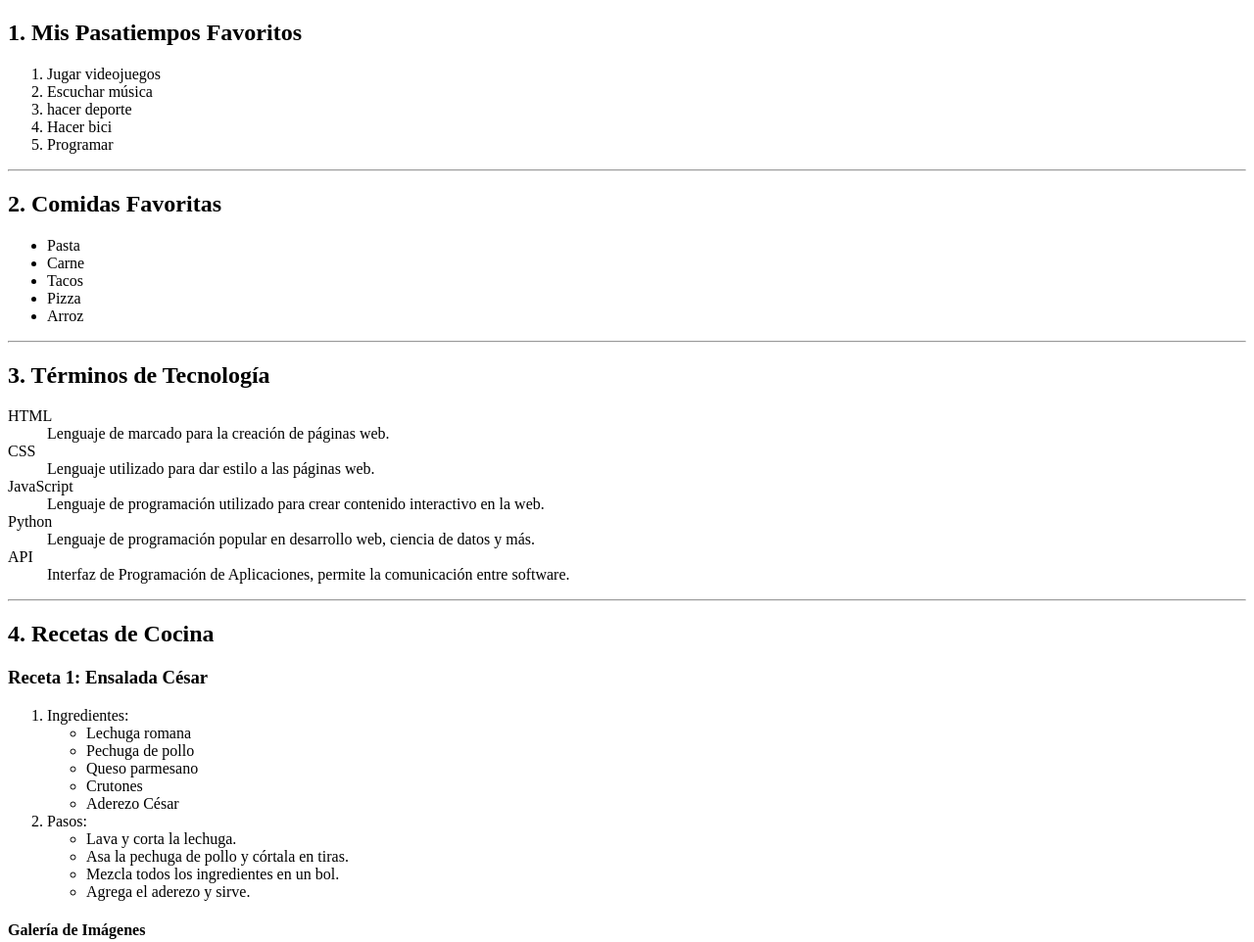
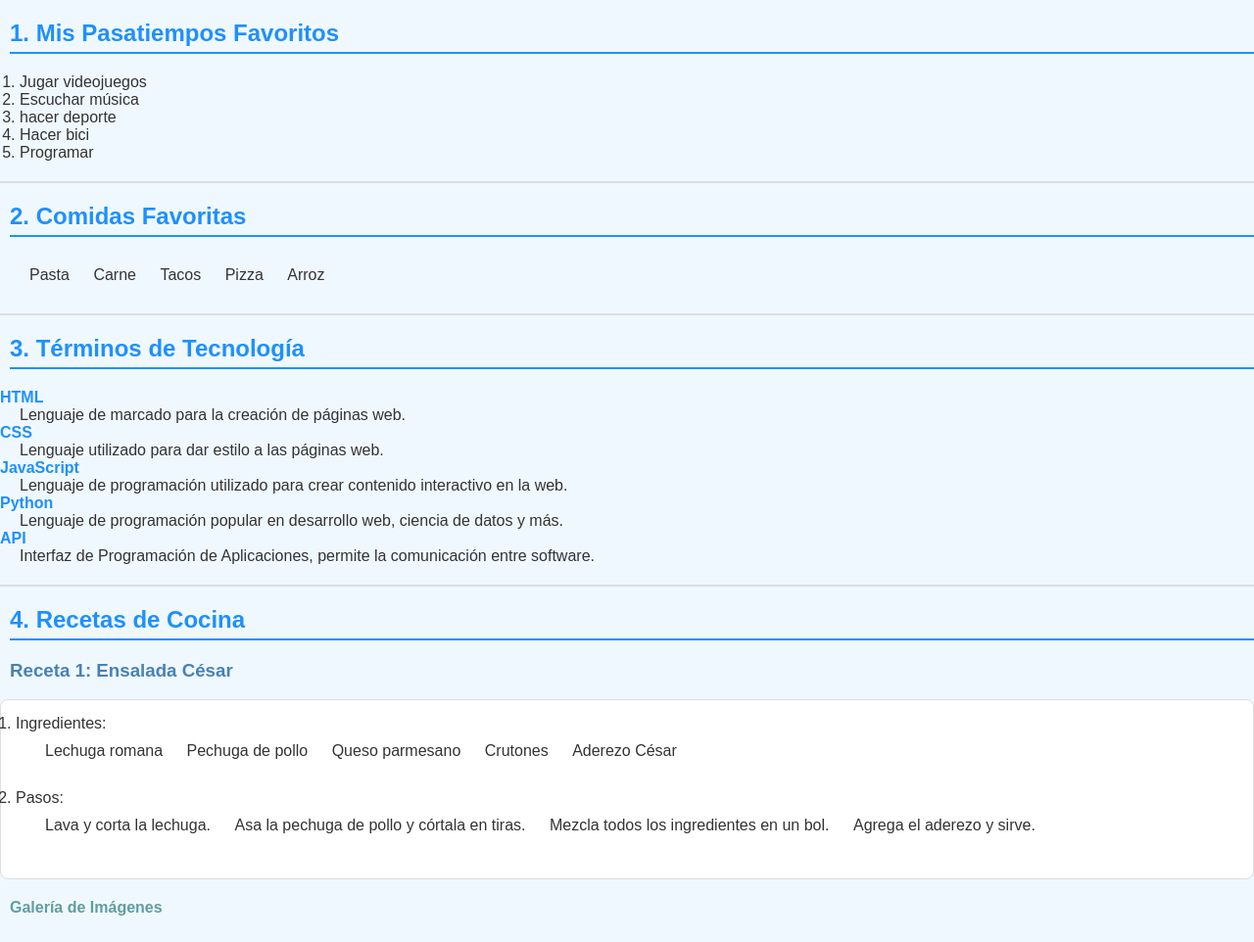
Before and after one commit to PauAguYer/Practica-Listas-2, a plain HTML site: page index.html in a window 1280 px wide. Shown: the top 962 px of the page at 98% size. Drawn offline with Linux system fonts and the light colour scheme.

Commit message:
Update index.html

```diff
--- a/index.html
+++ b/index.html
@@ -3,7 +3,7 @@
 <head>
     <meta charset="UTF-8">
     <title>Práctica de Listas HTML</title>
-    <link rel="stylesheet" href="style.cþss">
+    <link rel="stylesheet" href="style.css">
 </head>
 <body>
 
```
